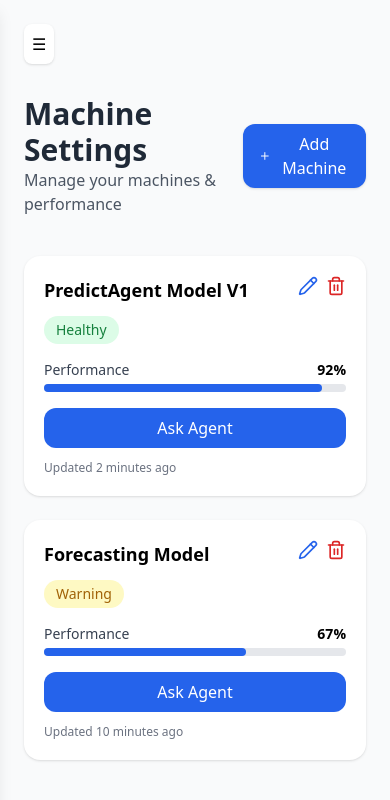
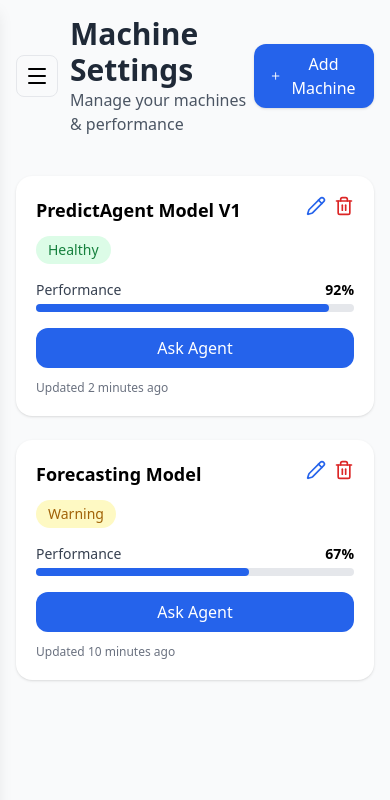
Before and after one commit to YourBoyVoen/Predicteraa, a React (Vite) app in the folder predictera/: page /machine in a window 390 px wide. Shown: the top 800 px of the page. Built offline with nearby package versions, Linux system fonts and the light colour scheme.

Commit message:
refactor: update comments for clarity and consistency across Agent, Dashboard, History, Machine, and Notification pages

```diff
--- a/predictera/src/pages/Agent.tsx
+++ b/predictera/src/pages/Agent.tsx
@@ -7,14 +7,14 @@ const AgentPage = () => {
   const [sidebarOpen, setSidebarOpen] = useState(false);
   const [input, setInput] = useState("");
 
-  // Ambil machineId dari query param → /agent?machineId=3
+  // Get machineId from query param → /agent?machineId=3
   const [params] = useSearchParams();
   const machineId = params.get("machineId");
 
   const handleSend = async () => {
     if (!input.trim()) return;
 
-    // contoh request ke backend
+    // Example request to backend
     const res = await fetch("http://localhost:5000/agent/evaluate", {
       method: "POST",
       headers: { "Content-Type": "application/json" },
@@ -104,6 +104,7 @@ const AgentPage = () => {
   );
 };
 
+/* Suggestion */
 const Suggestion = ({ text }: { text: string }) => {
   return (
     <button className="px-4 py-2 bg-white rounded-xl text-gray-700 text-sm border border-gray-300 hover:border-blue-400 hover:bg-blue-50 transition shadow-sm">
--- a/predictera/src/pages/History.tsx
+++ b/predictera/src/pages/History.tsx
@@ -1,5 +1,6 @@
 import React, { useEffect, useState } from "react";
 import Sidebar from "../components/layout/Sidebar";
+import { Menu } from "lucide-react";
 
 type HistoryItem = {
   id: number;
@@ -14,7 +15,7 @@ const HistoryPage = () => {
   const [sidebarOpen, setSidebarOpen] = useState(false);
   const [history, setHistory] = useState<HistoryItem[]>([]);
 
-  // --- FETCH DARI BACKEND ---
+  // Fetch from backend
   useEffect(() => {
     const fetchHistory = async () => {
       try {
@@ -31,30 +32,30 @@ const HistoryPage = () => {
 
   return (
     <div className="flex min-h-screen bg-gray-50">
+
       {/* Sidebar */}
       <Sidebar open={sidebarOpen} onClose={() => setSidebarOpen(false)} />
 
       {/* Main */}
-      <div className="flex-1 p-6 pt-24 md:pt-40 relative">
+      <div className="flex-1 min-h-screen bg-gray-50 p-4 md:p-10">
 
         {/* Sidebar Toggle Button (Mobile) */}
-        <button
-          className="absolute top-6 left-6 md:left-10 p-2 bg-white shadow rounded-lg md:hidden"
-          onClick={() => setSidebarOpen(true)}
-        >
-          ☰
-        </button>
+        <div className="flex items-center justify-between mb-5">
+          <button
+            className="md:hidden p-2 rounded-lg border"
+            onClick={() => setSidebarOpen(true)}
+          >
+            <Menu size={24} />
+          </button>
+          <div>
+            <h1 className="text-3xl font-bold text-gray-800">Maintenance History</h1>
+            <p className="text-gray-600">A list of all machine maintenance activities over time.</p>
+          </div>
+        </div>
 
         <div className="max-w-5xl mx-auto">
-          {/* Header */}
-          <h1 className="text-3xl font-bold text-gray-800 mb-4">
-            Maintenance History
-          </h1>
-          <p className="text-gray-600 mb-10">
-            A list of all machine maintenance activities over time.
-          </p>
 
-          {/* HISTORY LIST */}
+          {/* History List */}
           <div className="space-y-5">
             {history.length === 0 && (
               <p className="text-gray-500 text-center py-20">
@@ -73,6 +74,7 @@ const HistoryPage = () => {
 };
 
 // CARD COMPONENT
+/* History Card */
 const HistoryCard = ({ item }: { item: HistoryItem }) => {
   return (
     <div className="bg-white rounded-xl shadow p-5 border border-gray-100 flex flex-col md:flex-row md:items-center justify-between gap-4">
--- a/predictera/src/pages/Machine.tsx
+++ b/predictera/src/pages/Machine.tsx
@@ -1,5 +1,5 @@
 import React, { useState } from "react";
-import { Plus, Pencil, Trash2, X } from "lucide-react";
+import { Plus, Pencil, Trash2, X, Menu } from "lucide-react";
 import Sidebar from "../components/layout/Sidebar";
 
 type Machine = {
@@ -58,7 +58,7 @@ const MachinePage: React.FC = () => {
     description: "",
   });
 
-  // ADD MACHINE
+  /* Add Machine */
   const addMachine = () => {
     if (!newMachine.name || !newMachine.name.trim()) return;
 
@@ -79,12 +79,12 @@ const MachinePage: React.FC = () => {
     setNewMachine({ name: "", type: "", endpoint: "", description: "" });
   };
 
-  // DELETE MACHINE
+  /* Delete Machine */
   const deleteMachine = (id: string) => {
     setMachines((prev) => prev.filter((m) => m.id !== id));
   };
 
-  // EDIT MACHINE: save changes from showEditModal
+  /* Edit Machine */
   const saveEditMachine = () => {
     if (!showEditModal) return;
     setMachines((prev) =>
@@ -99,22 +99,20 @@ const MachinePage: React.FC = () => {
       <Sidebar open={sidebarOpen} onClose={() => setSidebarOpen(false)} />
 
       {/* Main Content */}
-      <div className="flex-1 p-6 pt-24 md:pt-40 relative">
-        {/* Top Bar Mobile */}
-        <div className="absolute top-6 left-6 md:left-10 flex items-center gap-3 md:hidden">
-          <button
-            className="p-2 bg-white shadow rounded-lg"
-            onClick={() => setSidebarOpen(true)}
-          >
-            ☰
-          </button>
-        </div>
-
+      <div className="flex-1 min-h-screen bg-gray-50 p-4 md:p-10">
         {/* Title */}
         <div className="flex justify-between items-center mb-10">
-          <div>
-            <h1 className="text-3xl font-bold text-gray-800">Machine Settings</h1>
-            <p className="text-gray-600">Manage your machines & performance</p>
+          <div className="flex items-center gap-3">
+            <button
+              className="md:hidden p-2 rounded-lg border"
+              onClick={() => setSidebarOpen(true)}
+            >
+              <Menu size={24} />
+            </button>
+            <div>
+              <h1 className="text-3xl font-bold text-gray-800">Machine Settings</h1>
+              <p className="text-gray-600">Manage your machines & performance</p>
+            </div>
           </div>
 
           <button
@@ -224,10 +222,7 @@ const MachinePage: React.FC = () => {
   );
 };
 
-/* ─────────────────────────────────────────────── */
-/* MACHINE CARD */
-/* ─────────────────────────────────────────────── */
-
+/* Machine Card */
 type MachineCardProps = {
   machine: Machine;
   onDetail: () => void;
@@ -287,9 +282,7 @@ const MachineCard: React.FC<MachineCardProps> = ({ machine, onDetail, onEdit, on
   );
 };
 
-/* ─────────────────────────────────────────────── */
-/* REUSABLE MODAL WRAPPER */
-/* ─────────────────────────────────────────────── */
+/* Modal Wrapper */
 
 const ModalWrapper: React.FC<ModalWrapperProps> = ({ children, onClose }) => (
   <div className="fixed inset-0 bg-black/40 flex items-center justify-center px-4 z-50">
@@ -306,9 +299,7 @@ const ModalWrapper: React.FC<ModalWrapperProps> = ({ children, onClose }) => (
   </div>
 );
 
-/* ─────────────────────────────────────────────── */
-/* REUSABLE INPUT FORM FOR ADD + EDIT */
-/* ─────────────────────────────────────────────── */
+/* Input Form */
 
 type MachineFormProps = {
   machine: Partial<Machine> | Machine | null | undefined;
--- a/predictera/src/pages/NotificationPage.tsx
+++ b/predictera/src/pages/NotificationPage.tsx
@@ -1,6 +1,6 @@
 import React, { useEffect, useState } from "react";
 import Sidebar from "../components/layout/Sidebar";
-import { AlertTriangle, Bell } from "lucide-react";
+import { AlertTriangle, Menu } from "lucide-react";
 
 type NotificationItem = {
   id: string;
@@ -31,29 +31,28 @@ const NotificationPage = () => {
 
   return (
     <div className="flex min-h-screen bg-gray-50">
+
+      {/* Sidebar */}
       <Sidebar open={sidebarOpen} onClose={() => setSidebarOpen(false)} />
 
       {/* Main */}
-      <div className="flex-1 p-6 pt-24 md:pt-40 relative">
+      <div className="flex-1 min-h-screen bg-gray-50 p-4 md:p-10">
 
-        {/* Top Bar Mobile */}
+        {/* Sidebar Toggle Button (Mobile) */}
+        <div className="flex items-center justify-between mb-5">
           <button
-          className="absolute top-6 left-6 md:left-10 p-2 bg-white shadow rounded-lg md:hidden"
+            className="md:hidden p-2 rounded-lg border"
             onClick={() => setSidebarOpen(true)}
           >
-          ☰
+            <Menu size={24} />
           </button>
-
-        <div className="max-w-4xl mx-auto">
-
-          {/* Title */}
-          <div className="flex items-center gap-3 mb-10">
-            <Bell className="w-7 h-7 text-yellow-600" />
           <div>
             <h1 className="text-3xl font-bold text-gray-800">Notifications</h1>
             <p className="text-gray-600">Machine warnings & critical events</p>
           </div>
         </div>
+
+        <div className="max-w-5xl mx-auto">
 
           {/* Notification List */}
           <div className="space-y-5">
@@ -71,6 +70,7 @@ const NotificationPage = () => {
   );
 };
 
+/* Notification Card */
 const NotificationCard = ({ item }: { item: NotificationItem }) => {
   const badgeColor =
     item.level === "critical"
```
Also changed, not shown: predictera/src/pages/Dashboard.tsx (+5 -5 lines). Lines whose indentation alone changed are shown as unchanged.
